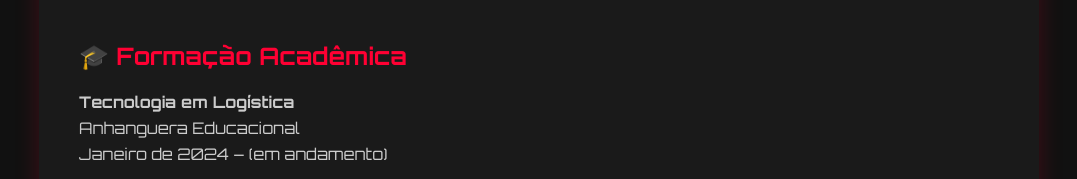
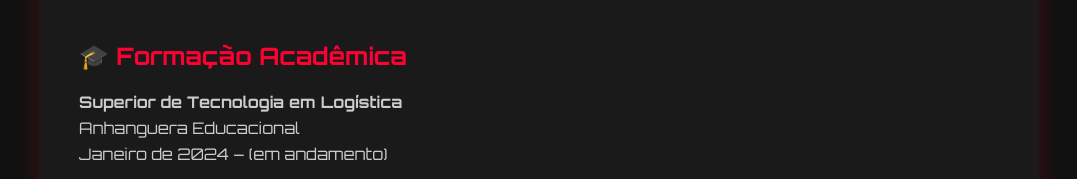
Before and after one commit to lucasghostn/portifolio, a plain HTML site: page index.html in a window 1280 px wide. Shown: the part 991-1170 px from the top of the page, without its empty margins (101-1178 px from the left). Drawn offline with Linux system fonts and the light colour scheme.

Commit message:
Update index.html

```diff
--- a/index.html
+++ b/index.html
@@ -58,7 +58,7 @@
     <!-- Formação -->
     <section>
       <h2>🎓 Formação Acadêmica</h2>
-      <p><strong>Tecnologia em Logística</strong><br>
+      <p><strong>Superior de Tecnologia em Logística</strong><br>
       Anhanguera Educacional<br>
       Janeiro de 2024 –  (em andamento)</p>
       <p><strong>Analise E Desenvolvimento De Sistemas</strong><br>
```
